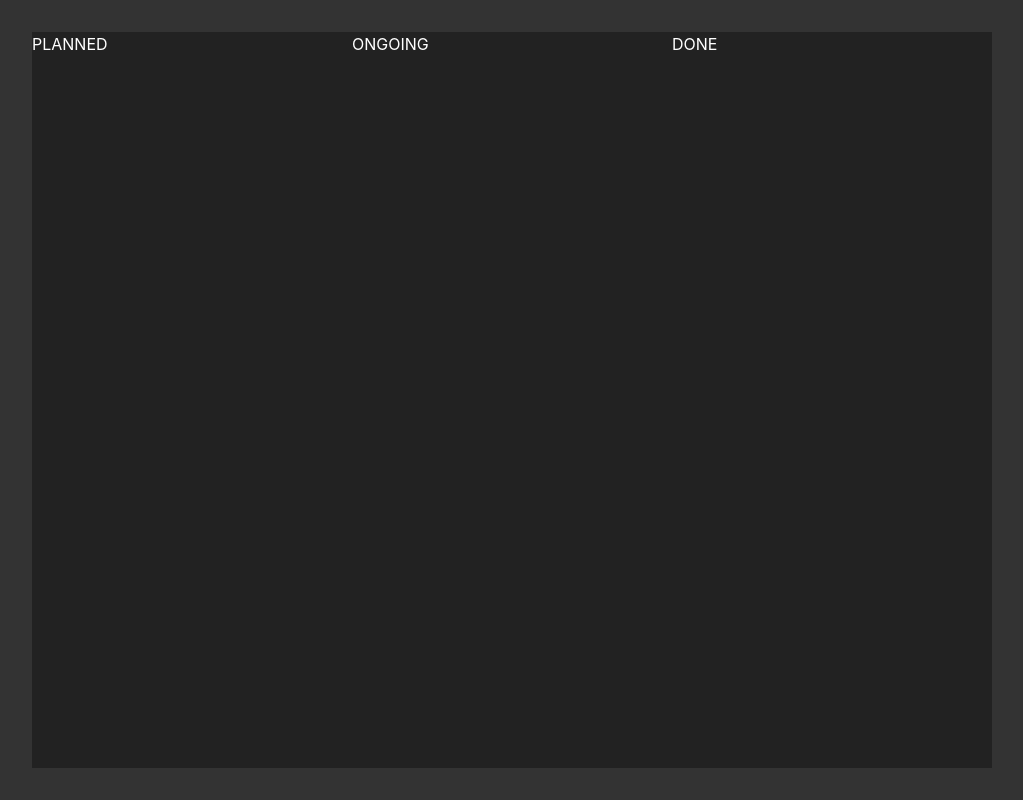
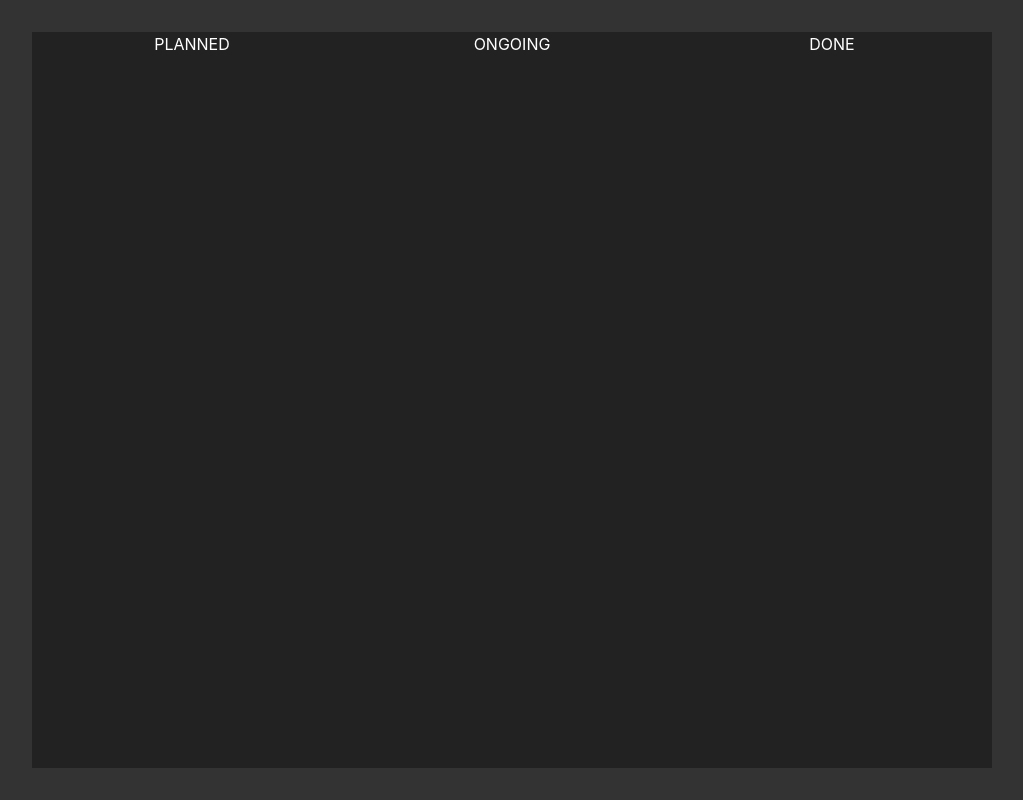
Before and after one commit to KennedyMungai/zustand_intro, a React (Vite) app: page / in a window 1280 px wide. Shown: the whole page, without its empty margins (64-1087 px from the left). Built offline with nearby package versions, Linux system fonts and the light colour scheme.

Commit message:
Aligned the Items in each column to the center

```diff
--- a/src/components/Column.jsx
+++ b/src/components/Column.jsx
@@ -9,6 +9,7 @@ const Column = ({ state }) => {
 			direction={'column'}
 			width={'30%'}
 			maxWidth={'20rem'}
+			align={'center'}
 		>
 			{state}
 		</Flex>
```
